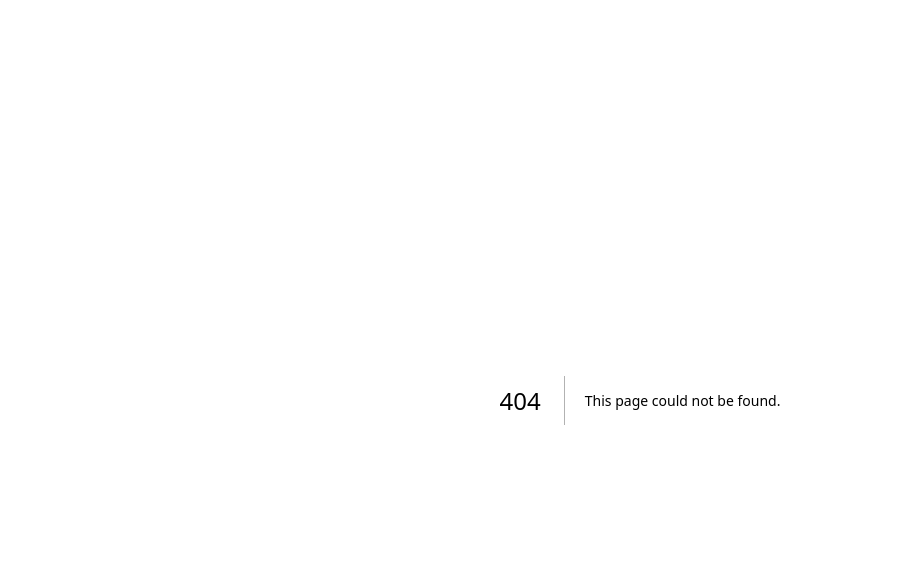
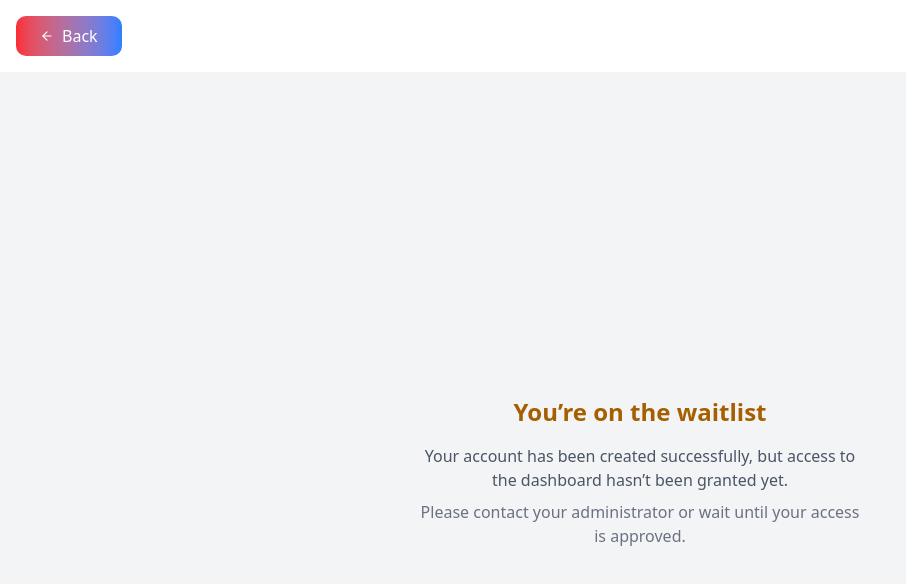
Before and after one commit to abhises/schedule, a Next.js app: page /waitlist in a window 1280 px wide. Before the commit this address had no page. Shown: the top 584 px of the page, without its empty margins (0-906 px from the left). Built offline with nearby package versions, Linux system fonts and the light colour scheme; no server answers.

Commit message:
adding admin and roles and permision

```diff
--- a/app/dashboard/layout.tsx
+++ b/app/dashboard/layout.tsx
@@ -1,34 +1,40 @@
 import { SidebarProvider, SidebarTrigger } from "@/components/ui/sidebar";
 import { AppSidebar } from "@/components/app-sidebar";
-// import { syncUser } from "@/lib/syncUser";
 import { currentUser } from "@clerk/nextjs/server";
-import { capitalize } from "@/utils/string";
 import { UserButton } from "@clerk/nextjs";
+import { checkUserAccess } from "@/lib/auth/checkUserAccess";
+import { redirect } from "next/navigation";
 
 export default async function Layout({
   children,
 }: {
   children: React.ReactNode;
 }) {
-  // await syncUser();
+  const status = await checkUserAccess();
+
+  if (status === "WAITLIST") {
+    redirect("/waitlist");
+  }
+
+  if (status === "DELETED") {
+    redirect("/deleted");
+  }
+
+  // ✅ Do NOT conditionally return JSX in a layout
   const user = await currentUser();
-  if (!user) {
-    return <p>User not logged in</p>; // handle null
-  }
+
   return (
-    <>
     <SidebarProvider>
       <AppSidebar />
-        <main>
+
+      <main className="flex-1">
         <div className="flex items-center justify-between p-2">
-            {/* Sidebar Trigger on the left */}
           <SidebarTrigger className="cursor-pointer" />
 
-            {/* Welcome message on the right */}
           {user && (
             <div className="flex items-center gap-4 text-2xl text-red-200">
-                <span >
-                  {user.firstName} {user.lastName}!
+              <span>
+                {user.firstName} {user.lastName}
               </span>
               <UserButton />
             </div>
@@ -38,8 +44,5 @@ export default async function Layout({
         {children}
       </main>
     </SidebarProvider>
-    </>
   );
 }
-
-// app/dashboard/layout.tsx
--- a/app/dashboard/page.tsx
+++ b/app/dashboard/page.tsx
@@ -7,6 +7,9 @@ export default async function Dashboard() {
   });
   const bannedUsers = await prisma.user.count({
     where: { isDeleted: true },
+  });
+  const admins = await prisma.user.count({
+    where: { role: "ADMIN" },
   });
   return (
     <div>
@@ -35,7 +38,7 @@ export default async function Dashboard() {
     {/* Row 2 */}
     <div className="bg-white shadow-md rounded-lg p-6 flex flex-col items-center justify-center cursor-pointer hover:shadow-xl transition-shadow duration-300 hover:-translate-y-2">
       <p className="text-gray-500 text-sm">Admins</p>
-      <p className="text-2xl font-bold text-red-600">0</p>
+      <p className="text-2xl font-bold text-red-600">{admins}</p>
     </div>
 
     <div className="bg-white shadow-md rounded-lg p-6 flex flex-col items-center justify-center cursor-pointer hover:shadow-xl transition-shadow duration-300 hover:-translate-y-2">
--- /dev/null
+++ b/app/deleted/page.tsx
@@ -0,0 +1,40 @@
+"use client";
+
+import CustomButton from "@/components/ui/custom-button";
+import { ArrowLeft } from "lucide-react";
+import { useClerk } from "@clerk/nextjs";
+import { useRouter } from "next/navigation";
+
+const Page = () => {
+  const { signOut } = useClerk();
+  const router = useRouter();
+
+  const handleLogout = async () => {
+    await signOut();          // 🔐 clear Clerk session
+    // router.push("/sign-in");  // 🚀 redirect
+  };
+
+  return (
+    <div>
+      <div className="p-4">
+        <CustomButton onClick={handleLogout} >
+           <span className="flex items-center gap-2">
+              <ArrowLeft size={14} />
+              Back
+            </span>
+        </CustomButton>
+      </div>
+
+      <div className="flex flex-col items-center justify-center min-h-screen bg-gray-100">
+        <h1 className="text-2xl font-bold text-red-800">
+          Your account has been deleted.
+        </h1>
+        <p className="mt-4 text-gray-600">
+          We're sorry to see you go. If you have any questions, please contact your admin.
+        </p>
+      </div>
+    </div>
+  );
+};
+
+export default Page;
--- /dev/null
+++ b/app/waitlist/page.tsx
@@ -0,0 +1,49 @@
+"use client";
+
+import CustomButton from "@/components/ui/custom-button";
+import { ArrowLeft } from "lucide-react";
+import { useClerk } from "@clerk/nextjs";
+import { useRouter } from "next/navigation";
+
+const Page = () => {
+  const { signOut } = useClerk();
+  const router = useRouter();
+
+  const handleLogout = async () => {
+  await signOut();
+  router.replace("/sign-in"); // ⬅ replace, not push
+};
+
+
+  return (
+    <div>
+      {/* Top bar */}
+      <div className="p-4">
+        <CustomButton onClick={handleLogout}>
+          <span className="flex items-center gap-2">
+            <ArrowLeft size={14} />
+            Back
+          </span>
+        </CustomButton>
+      </div>
+
+      {/* Content */}
+      <div className="flex flex-col items-center justify-center min-h-screen bg-gray-100 text-center px-4">
+        <h1 className="text-2xl font-bold text-yellow-700">
+          You’re on the waitlist
+        </h1>
+
+        <p className="mt-4 text-gray-600 max-w-md">
+          Your account has been created successfully, but access to the dashboard
+          hasn’t been granted yet.
+        </p>
+
+        <p className="mt-2 text-gray-500 max-w-md">
+          Please contact your administrator or wait until your access is approved.
+        </p>
+      </div>
+    </div>
+  );
+};
+
+export default Page;
--- a/components/app-sidebar.tsx
+++ b/components/app-sidebar.tsx
@@ -53,6 +53,7 @@ export function AppSidebar() {
               <SidebarMenuItem>
                 <SidebarMenuButton
                   onClick={() => signOut({ redirectUrl: "/" })}
+                  className="hover:bg-red-600 focus:bg-red-600 cursor-pointer"
                 >
                   <LogOut />
                   <span>Logout</span>
--- /dev/null
+++ b/lib/auth/checkUserAccess.ts
@@ -0,0 +1,27 @@
+import { currentUser } from "@clerk/nextjs/server";
+import prisma  from "@/lib/prisma"; // or your Neon client
+
+export type UserAccessStatus =
+  | "ALLOWED"
+  | "WAITLIST"
+  | "DELETED"
+
+export async function checkUserAccess(): Promise<UserAccessStatus> {
+  const clerkUser = await currentUser();
+
+  if (!clerkUser) return "WAITLIST";
+
+  const email = clerkUser.emailAddresses[0]?.emailAddress;
+
+  if (!email) return "WAITLIST";
+
+  const dbUser = await prisma.user.findUnique({
+    where: { email },
+  });
+
+  if (!dbUser) return "WAITLIST";
+
+  if (dbUser.isDeleted) return "DELETED";
+
+  return "ALLOWED";
+}
```
Lines whose indentation alone changed are shown as unchanged.
